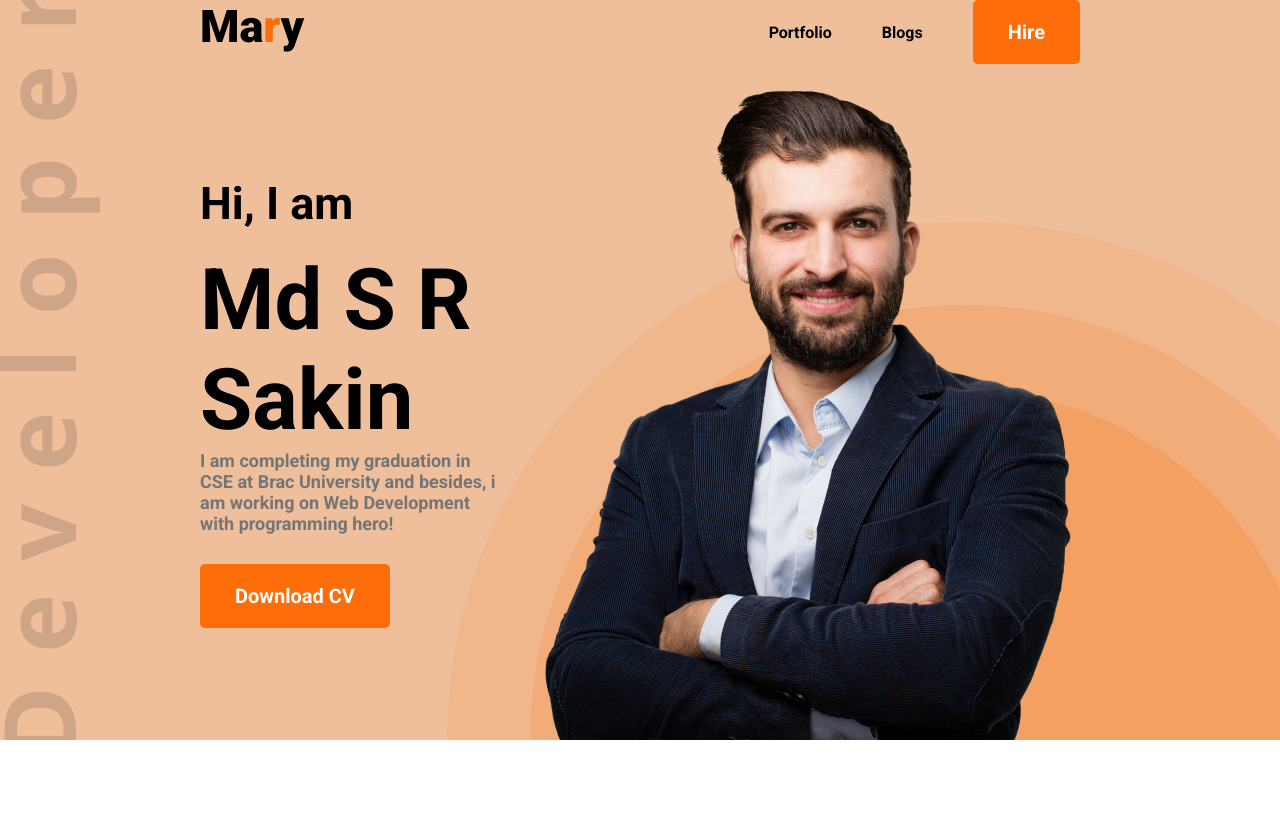
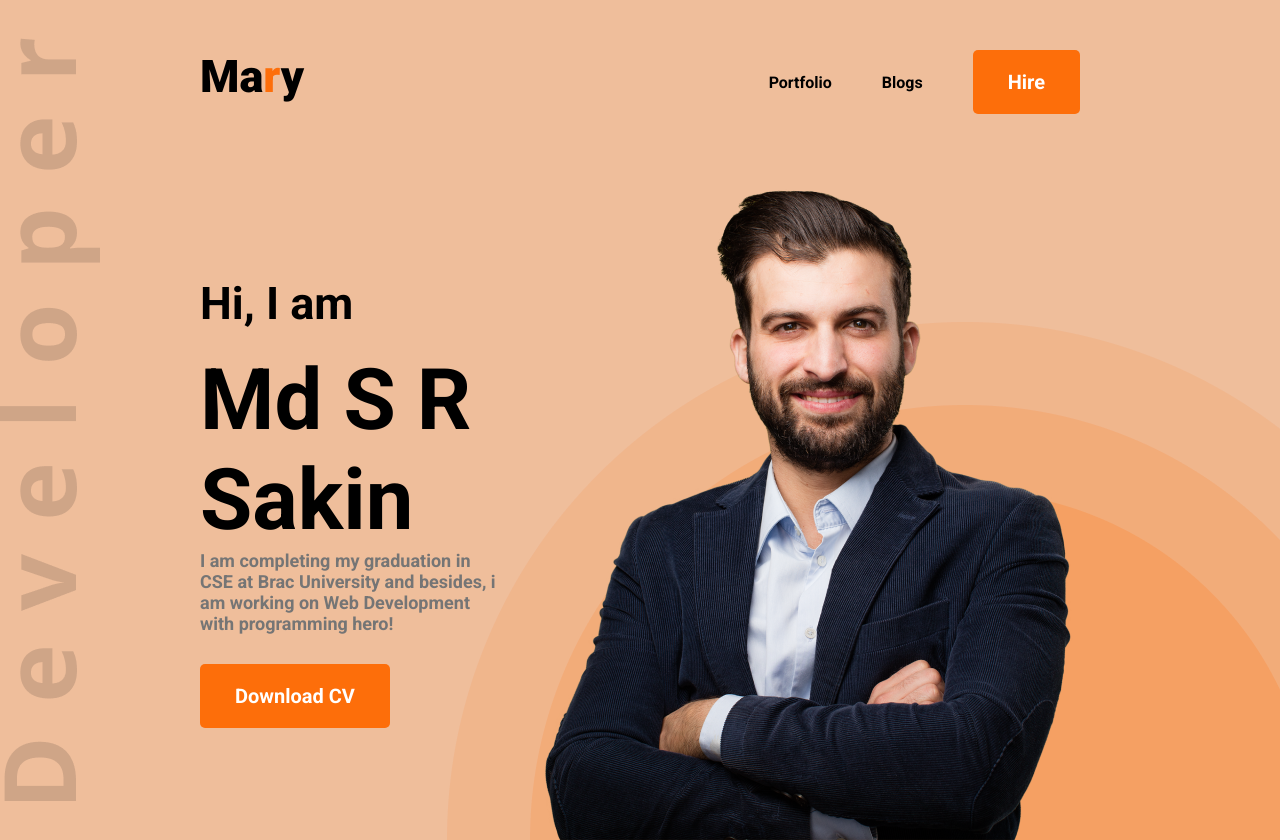
Before and after one commit to MdSRSakin/developer-portfolio, a plain HTML site: page index.html in a window 1280 px wide. Shown: the top 840 px of the page. Drawn offline with Linux system fonts and the light colour scheme.

Commit message:
fixed nav padding

```diff
--- a/styles/portfolio.css
+++ b/styles/portfolio.css
@@ -24,7 +24,7 @@
 nav {
     display: flex;
     justify-content: space-between;
-    margin: 0 200px;
+    padding: 50px 200px;
 }
 
 .nav-title {
```
